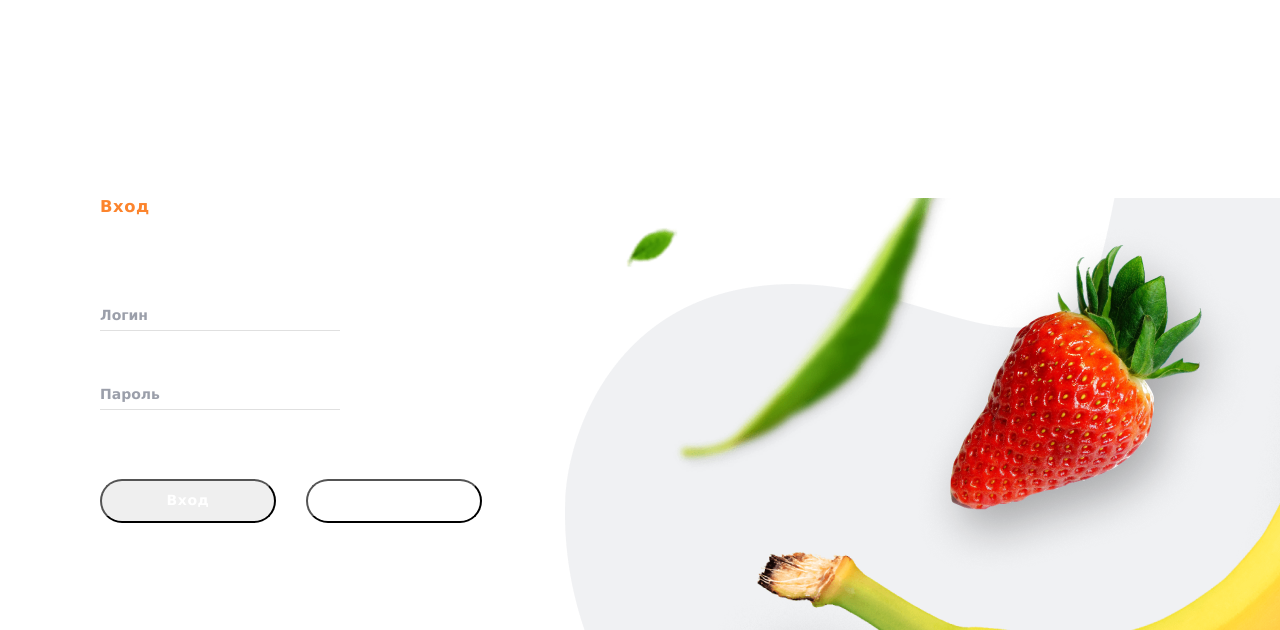
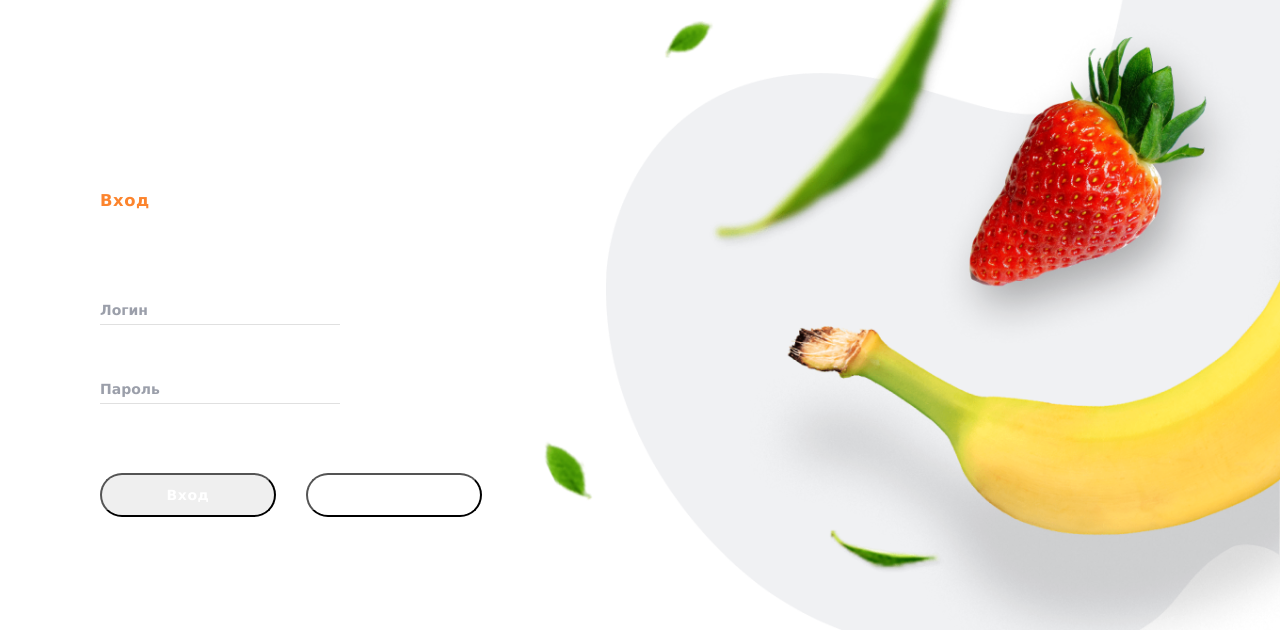
Before and after one commit to GrinchenkoD/fe-slim-mom, a React app: page /login in a window 1280 px wide. Shown: the part 170-800 px from the top of the page. Built offline with nearby package versions, Linux system fonts and the light colour scheme; a web font is replaced by a local one.

Commit message:
auth-bg-fix

```diff
--- a/src/components/AuthThumb/AuthThumb.jsx
+++ b/src/components/AuthThumb/AuthThumb.jsx
@@ -14,7 +14,7 @@ const AuthThumb = ({ children }) => {
     // const { isDesctopDevice, isTabletDevice } = useDevice();
 
     return (
-        <div className={styles.thumb} >
+        <main className={styles.thumb} >
             {/* {(isTabletDevice && (
                 <div>
                     <img className={styles.vector} src={vectorTablet} alt='' />
@@ -31,7 +31,7 @@ const AuthThumb = ({ children }) => {
                     </div>
                 ))} */}
             {children}
-        </div>
+        </main>
     );
 };
 
--- a/src/components/AuthThumb/AuthThumb.module.css
+++ b/src/components/AuthThumb/AuthThumb.module.css
@@ -1,6 +1,13 @@
+.thumb {
+  padding-top: 40px;
+  height: 100vh;
+  position: relative;
+}
+
 @media screen and (min-width: 768px) {
   .thumb {
-    min-height: calc(100vh - 123px);
+    height: calc(100vh - 82px);
+    /* top: -82px; */
 
     background-image: url(../../images/auth/banana-tablet.png),
       url(../../images/auth/strawberry-tablet.png),
@@ -9,13 +16,21 @@
     background-repeat: no-repeat;
     background-position: bottom 0px right 0px, bottom 200px right 0px,
       bottom 279px right 12px, bottom right;
+    padding-top: 157px;
   }
 }
 @media screen and (min-width: 1280px) {
   .thumb {
+    top: 0;
+    position: absolute;
+    min-height: 100vh;
+    min-width: 100vw;
+
     background-image: url(../../images/auth/fruits-desktop.png),
       url(../../images/auth/vector-desktop.png);
     background-position: bottom right, bottom right;
+    background-size: contain;
+    padding-top: 244px;
   }
 }
 /* .thumb {
--- a/src/components/LoginForm/LoginForm.module.css
+++ b/src/components/LoginForm/LoginForm.module.css
@@ -1,7 +1,3 @@
-.container {
-  margin-top: 40px;
-}
-
 .title {
   color: #fc842d;
   margin-bottom: 60px;
@@ -19,7 +15,7 @@
 }
 @media screen and (min-width: 768px) {
   .container {
-    margin-top: 190px;
+    margin-top: 34px;
     padding: 0 10px;
   }
   .title {
@@ -36,7 +32,7 @@
 }
 @media screen and (min-width: 1280px) {
   .container {
-    margin-top: 213px;
+    margin-top: 118px;
   }
   .title {
     margin-bottom: 70px;
--- a/src/components/RegisterForm/RegisterForm.module.css
+++ b/src/components/RegisterForm/RegisterForm.module.css
@@ -19,7 +19,7 @@
 }
 @media screen and (min-width: 768px) {
   .container {
-    margin-top: 157px;
+    margin-top: 0px;
     padding: 0 10px;
   }
   .title {
@@ -36,9 +36,9 @@
   }
 }
 @media screen and (min-width: 1280px) {
-  .container {
+  /* .container {
     margin-top: 95px;
-  }
+  } */
   .title {
     margin-bottom: 60px;
   }
--- a/src/redux/auth/authReducer.js
+++ b/src/redux/auth/authReducer.js
@@ -4,7 +4,7 @@ import authActions from './authActions';
 
 const userInitialState = {};
 const user = createReducer(userInitialState, {
-  // [authActions.logInSuccess]: (_, { payload }) => payload.userData,//!нам не возвращают Юзердата
+  [authActions.logInSuccess]: (_, { payload }) => payload.login,
   [authActions.logOutSuccess]: () => userInitialState,
   [authActions.getCurrentUserSuccess]: (_, { payload }) => payload,
 });
```
